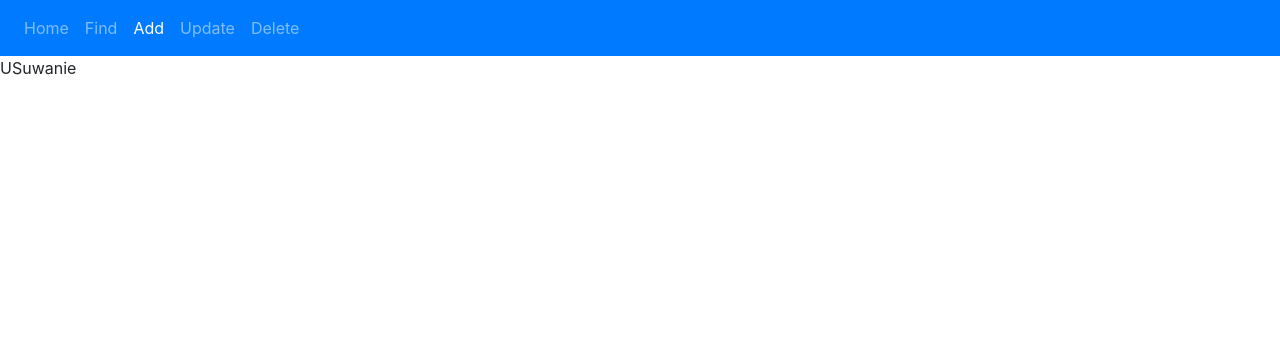
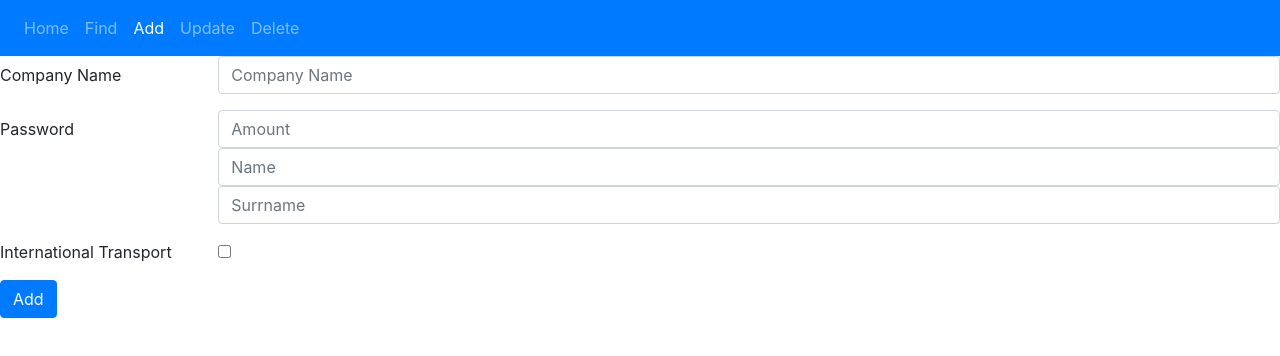
Before and after one commit to M-Kaczmarek/Invoice-client, a React (Create React App) app: page /add in a window 1280 px wide. Shown: the top 356 px of the page. Built offline with nearby package versions, Linux system fonts and the light colour scheme; no server answers.

Commit message:
Added forms

```diff
--- a/src/components/SectionAdd/Add.js
+++ b/src/components/SectionAdd/Add.js
@@ -30,7 +30,37 @@ class Add extends React.Component {
     render() {
         return (
             <>
-                <p>USuwanie</p>
+                <>
+                    <form>
+                        <div class="form-group row">
+                            <label for="name" class="col-sm-2 col-form-label">Company Name</label>
+                            <div class="col-sm-10">
+                                <input type="text" class="form-control" id="name" placeholder="Company Name" />
+                            </div>
+                        </div>
+                        <div class="form-group row">
+                            <label for="invoices" class="col-sm-2 col-form-label">Password</label>
+                            <div class="col-sm-10">
+                                <input type="number" class="form-control" id="invoices" placeholder="Amount" />
+                                <input type="text" class="form-control" id="invoices" placeholder="Name" />
+                                <input type="text" class="form-control" id="invoices" placeholder="Surrname" />
+                            </div>
+                        </div>
+                        <div class="form-group row">
+                            <div class="col-sm-2"> International Transport</div>
+                            <div class="col-sm-10">
+                                <div class="form-check">
+                                    <input class="form-check-input" type="checkbox" id="International" />
+                                </div>
+                            </div>
+                        </div>
+                        <div class="form-group row">
+                            <div class="col-sm-10">
+                                <button type="submit" class="btn btn-primary">Add</button>
+                            </div>
+                        </div>
+                    </form>
+                </>
             </>
         )
     }
--- a/src/components/SectionFind/Find.js
+++ b/src/components/SectionFind/Find.js
@@ -16,29 +16,14 @@ class Find extends React.Component {
 
 
         return (
-            <>
-                <table class="table">
-                    <thead>
-                        <tr>
-                            <th scope="col">#</th>
-                            <th scope="col">id</th>
-                            <th scope="col">name</th>
-                            <th scope="col">Count invoices</th>
-                            <th scope="col">International Transport</th>
-                        </tr>
-                    </thead>
-                    <tbody>
-                        {this.state.companies.length === 0 ? "Nic" : this.state.companies.map(item => (
-                            <DataTable
-                                data={item}
-                            />))}
 
-                    </tbody>
-                </table>
+            <form action="" className="form-inline mt-3">
+                <input type="number" class="form-control" id="inputPassword2" placeholder="Password" />
+                <button type="submit" className="btn btn-primary ">SEARCH</button>
 
-            </>
+            </form>
         )
     }
+
 }
-
 export default Find;
--- a/src/components/SectionUpdate/Update.js
+++ b/src/components/SectionUpdate/Update.js
@@ -29,7 +29,35 @@ class Update extends React.Component {
     render() {
         return (
             <>
-                <p>USuwanie</p>
+                <form>
+                    <div class="form-group row">
+                        <label for="name" class="col-sm-2 col-form-label">Company Name</label>
+                        <div class="col-sm-10">
+                            <input type="text" class="form-control" id="name" placeholder="Company Name" />
+                        </div>
+                    </div>
+                    <div class="form-group row">
+                        <label for="invoices" class="col-sm-2 col-form-label">Password</label>
+                        <div class="col-sm-10">
+                            <input type="number" class="form-control" id="invoices" placeholder="Amount" />
+                            <input type="text" class="form-control" id="invoices" placeholder="Name" />
+                            <input type="text" class="form-control" id="invoices" placeholder="Surrname" />
+                        </div>
+                    </div>
+                    <div class="form-group row">
+                        <div class="col-sm-2"> International Transport</div>
+                        <div class="col-sm-10">
+                            <div class="form-check">
+                                <input class="form-check-input" type="checkbox" id="International" />
+                            </div>
+                        </div>
+                    </div>
+                    <div class="form-group row">
+                        <div class="col-sm-10">
+                            <button type="submit" class="btn btn-primary">Add</button>
+                        </div>
+                    </div>
+                </form>
             </>
         )
     }
```
